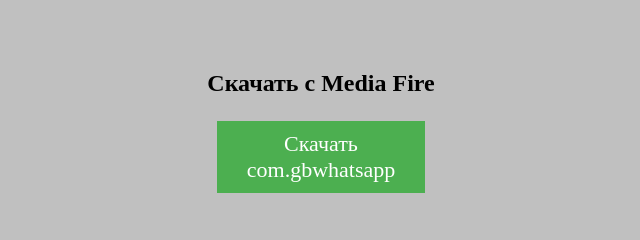
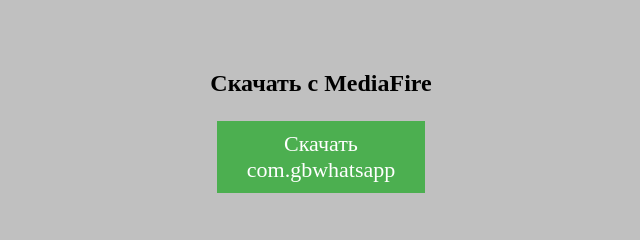
Before and after one commit to gbwamod/com-gbwhatsapp, a plain HTML site: page index.html in a window 1280 px wide. Shown: the part 431-671 px from the top of the page, 319-959 px from the left. Drawn offline with Linux system fonts and the light colour scheme.

Commit message:
Update index.html

```diff
--- a/index.html
+++ b/index.html
@@ -183,7 +183,7 @@
          <div class="b-copyright">
          <img src=""/><br/>
         <br>
-          <h2>Скачать с Media Fire</h2>
+          <h2>Скачать с MediaFire</h2>
           <font color="red"><marquee scrollamount="3" width="35"> </marquee></font>
          <a class="button button" href="https://www.mediafire.com/file/h2gvbmeuo4gfpsx/GBWhatsApp_V10.11_Rezvan.apk/file" target="_blank">Скачать<br>com.gbwhatsapp<script type="text/javascript"></script></a>
          <font color="red"><marquee scrollamount="3" width="35" direction="right"> </marquee></font>
```
